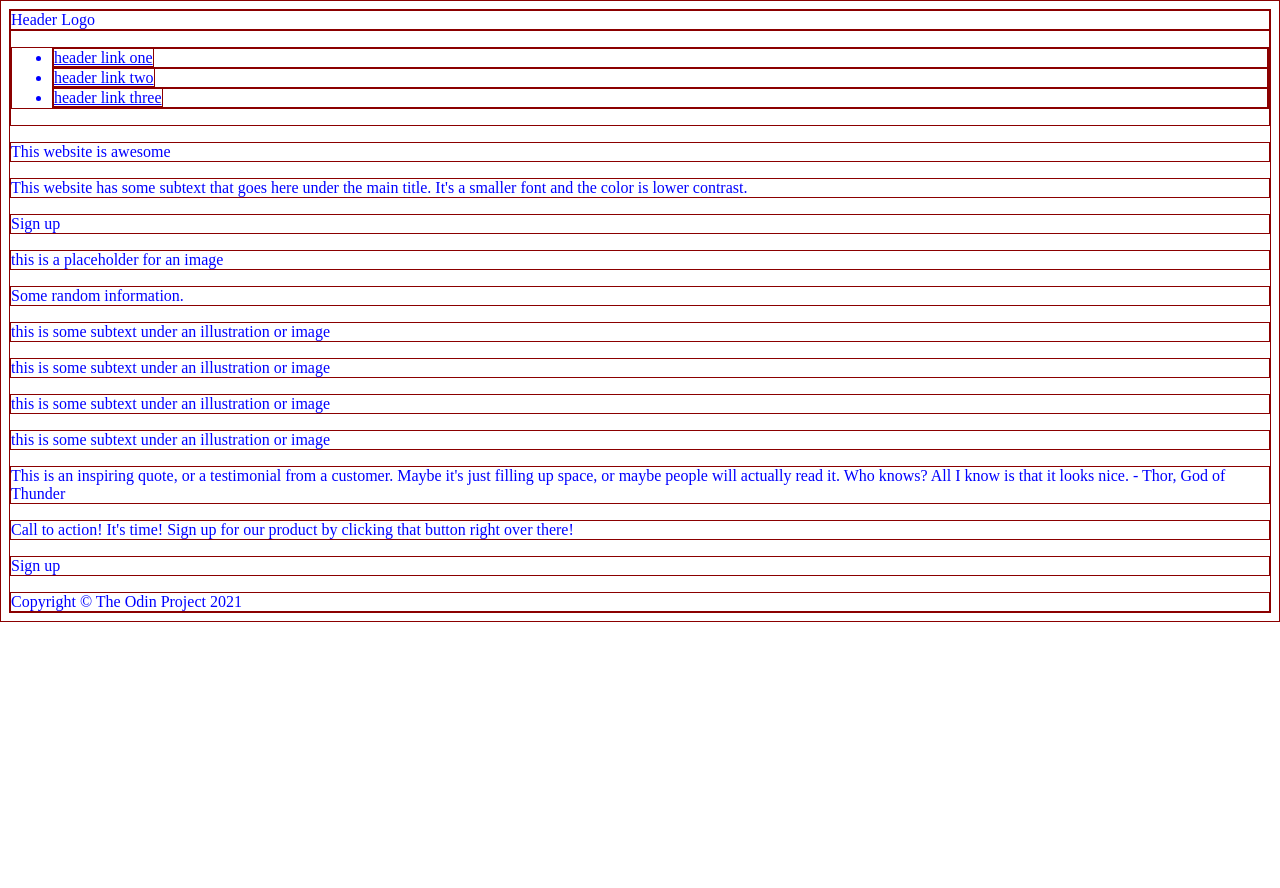
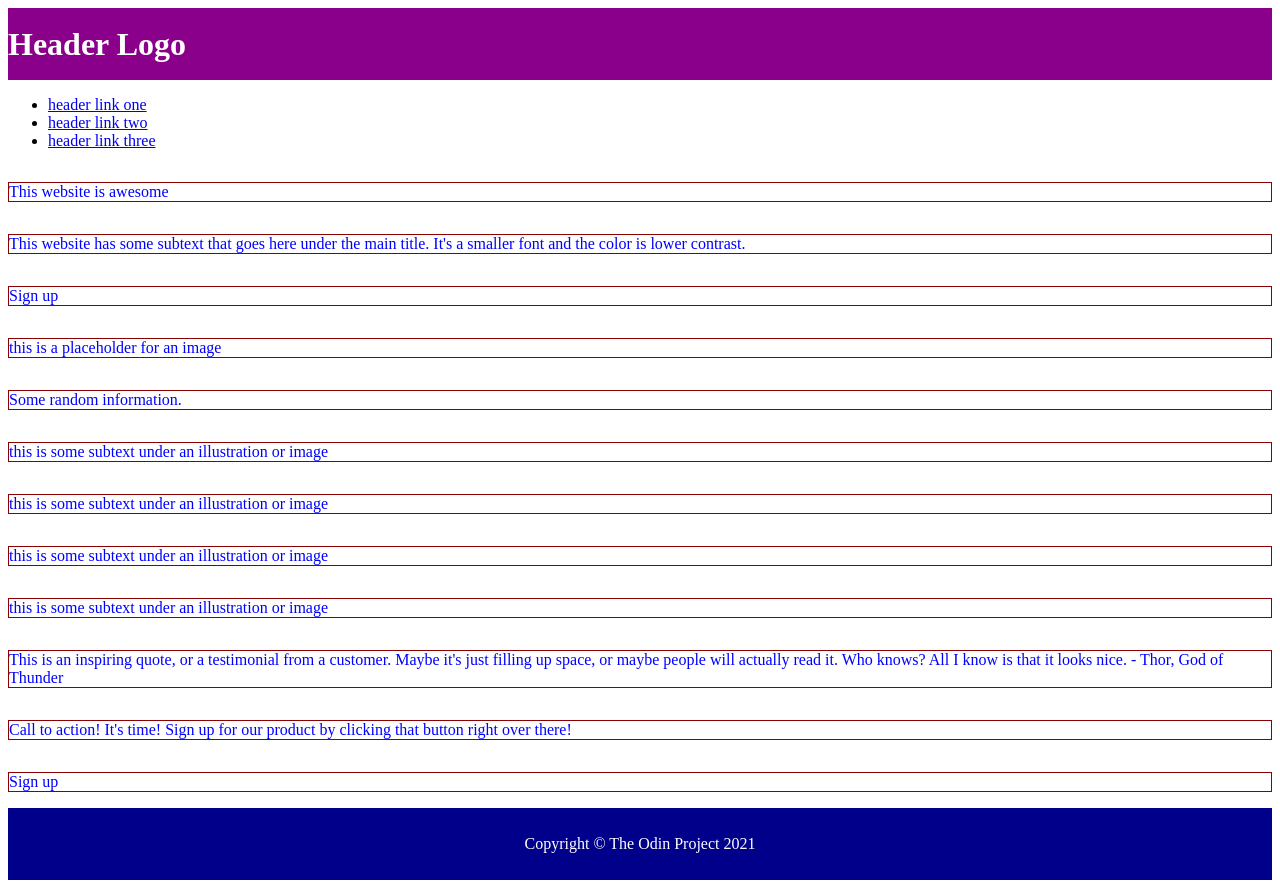
Before and after one commit to jmoreno92/landing-page, a plain HTML site: page index.html in a window 1280 px wide. Before the commit the page ends 800 px from the top, so only its background shows below. Drawn offline with Linux system fonts and the light colour scheme.

Commit message:
Add flex to body

```diff
--- a/style.css
+++ b/style.css
@@ -1,4 +1,29 @@
-* {
+body p {
     color: blue;
     border: 1px solid darkred;
 }
+
+body {
+    display: flex;
+    flex-direction: column;
+}
+
+.header {
+    display: flex;
+    align-items: center;
+    height: 72px;
+    background: darkmagenta;
+    color: white;
+    font-size: 32px;
+    font-weight: 900;
+}
+
+
+.footer {
+    display: flex;
+    align-items: center;
+    justify-content: center;
+    height: 72px;
+    background: darkblue;
+    color: white;
+}
```
